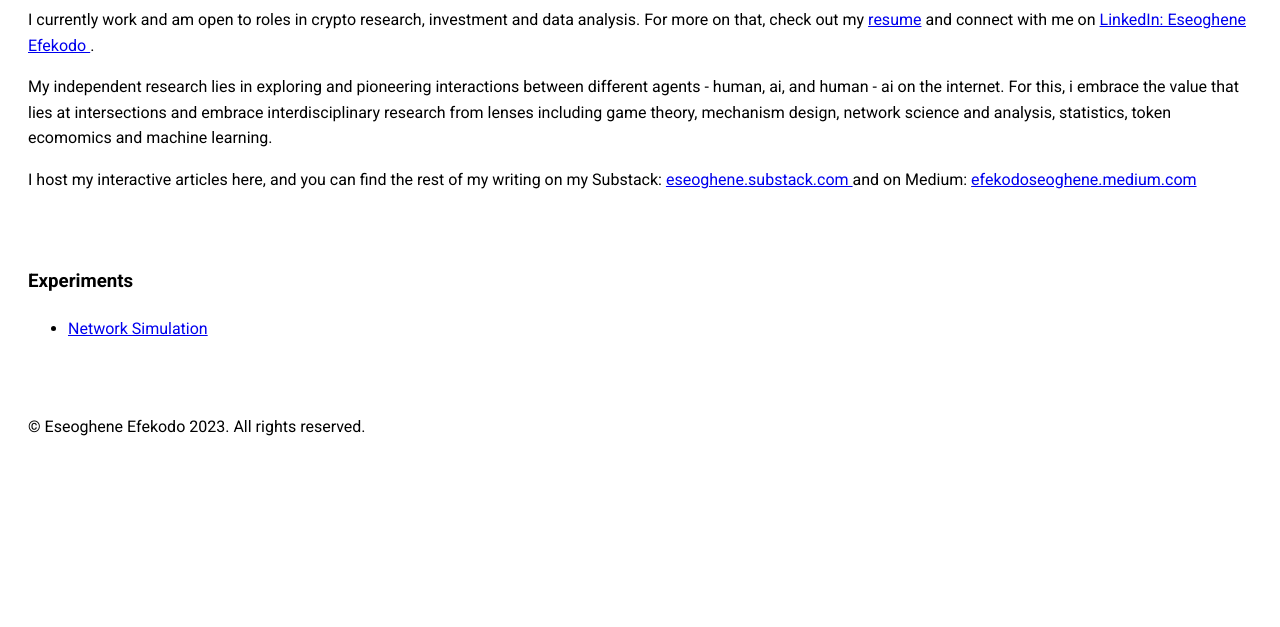
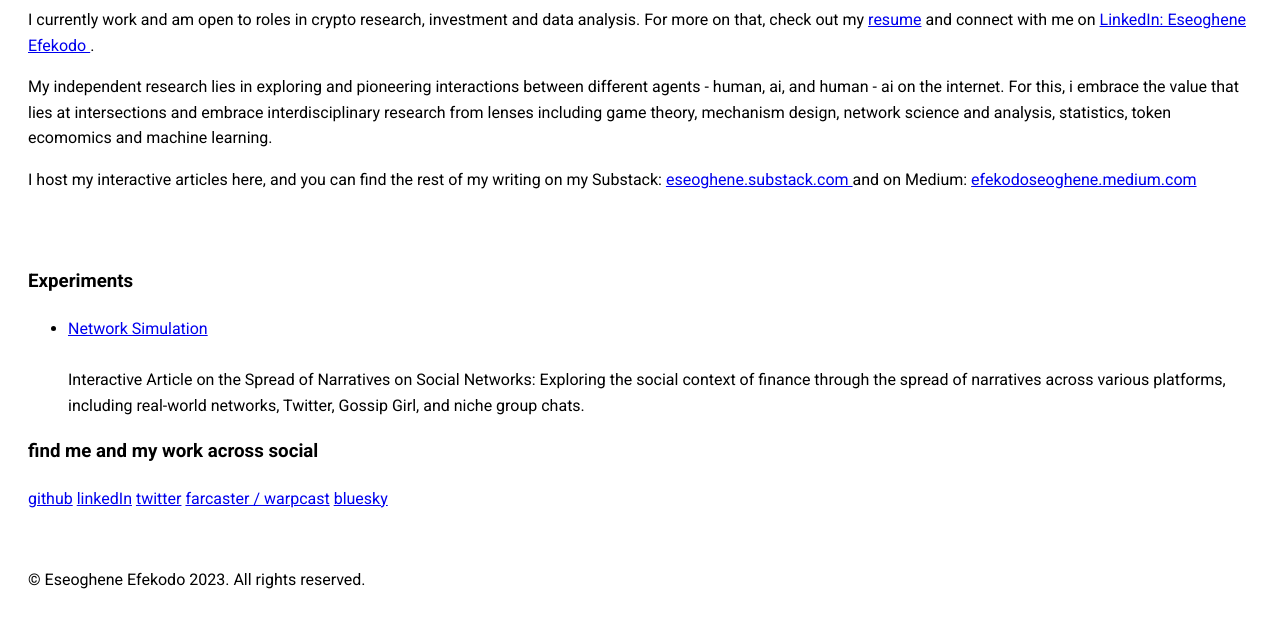
Before and after one commit to eses-lab/eses-lab.github.io, a plain HTML site: page index.html in a window 1280 px wide. Shown: the part 115-742 px from the top of the page. Drawn offline with Linux system fonts and the light colour scheme; a script that the page names is missing.

Commit message:
updating socials

```diff
--- a/index.html
+++ b/index.html
@@ -1,5 +1,6 @@
 <!DOCTYPE html>
 <html lang="en">
+
 <head>
   <meta charset="UTF-8">
   <meta name="viewport" content="width=device-width, initial-scale=1.0">
@@ -8,18 +9,26 @@
   <link href="https://fonts.googleapis.com/css2?family=Roboto:wght@400;500;700&display=swap" rel="stylesheet">
   <script src="assets/js/main.js" defer></script>
 </head>
+
 <body>
   <header>
     <h1>hello, my name is Ese. </h1>
 
-    <p> I currently work and am open to roles in crypto research, investment and data analysis. For more on that, check out my <a href="resume-link">resume</a> and connect with me on <a href="https://www.linkedin.com/in/eseoghene-efekodo/" target="_blank"> LinkedIn: Eseoghene Efekodo </a>. </p>
+    <p> I currently work and am open to roles in crypto research, investment and data analysis. For more on that, check
+      out my <a href="resume-link">resume</a> and connect with me on <a
+        href="https://www.linkedin.com/in/eseoghene-efekodo/" target="_blank"> LinkedIn: Eseoghene Efekodo </a>. </p>
 
 
-   <p>My independent research lies in exploring and pioneering interactions between different agents - human, ai, and human - ai on the internet.
+    <p>My independent research lies in exploring and pioneering interactions between different agents - human, ai, and
+      human - ai on the internet.
 
-    For this, i embrace the value that lies at intersections and embrace interdisciplinary research from lenses including game theory, mechanism design, network science and analysis, statistics, token ecomomics and machine learning. </p>
+      For this, i embrace the value that lies at intersections and embrace interdisciplinary research from lenses
+      including game theory, mechanism design, network science and analysis, statistics, token ecomomics and machine
+      learning. </p>
 
-    <p> I host my interactive articles here, and you can find the rest of my writing on my Substack:  <a href="https://eseoghene.substack.com" target="_blank"> eseoghene.substack.com </a> and on Medium: <a href="https://eseoghene.substack.com" target="_blank"> efekodoseoghene.medium.com </a>  </p>
+    <p> I host my interactive articles here, and you can find the rest of my writing on my Substack: <a
+        href="https://eseoghene.substack.com" target="_blank"> eseoghene.substack.com </a> and on Medium: <a
+        href="https://eseoghene.substack.com" target="_blank"> efekodoseoghene.medium.com </a> </p>
 
   </header>
   <main>
@@ -27,11 +36,29 @@
       <h3>Experiments</h3>
       <ul>
         <li><a href="experiments/network-simulation">Network Simulation</a></li>
+        <br>
+        Interactive Article on the Spread of Narratives on Social Networks: Exploring the social context of finance
+        through the spread of narratives across various platforms, including real-world networks, Twitter, Gossip Girl,
+        and niche group chats.
       </ul>
+    </section>
+
+    <section>
+
+      <h3>find me and my work across social </h3>
+      <a href="https://github.com/esemoney" target="_blank">github</a>
+      <a href="https://www.linkedin.com/in/eseoghene-efekodo/" target="_blank">linkedIn</a>
+      <a href="https://twitter.com/ese_efekodo" target="_blank">twitter</a>
+      <a href="https://warpcast.com/eseoghene" target="_blank">farcaster / warpcast</a>
+      <a href="https://staging.bsky.app/profile/eseoghene.bsky.social" target="_blank">bluesky</a>
+
+
+
     </section>
   </main>
   <footer>
     <p>&copy; Eseoghene Efekodo 2023. All rights reserved.</p>
   </footer>
 </body>
+
 </html>
```
